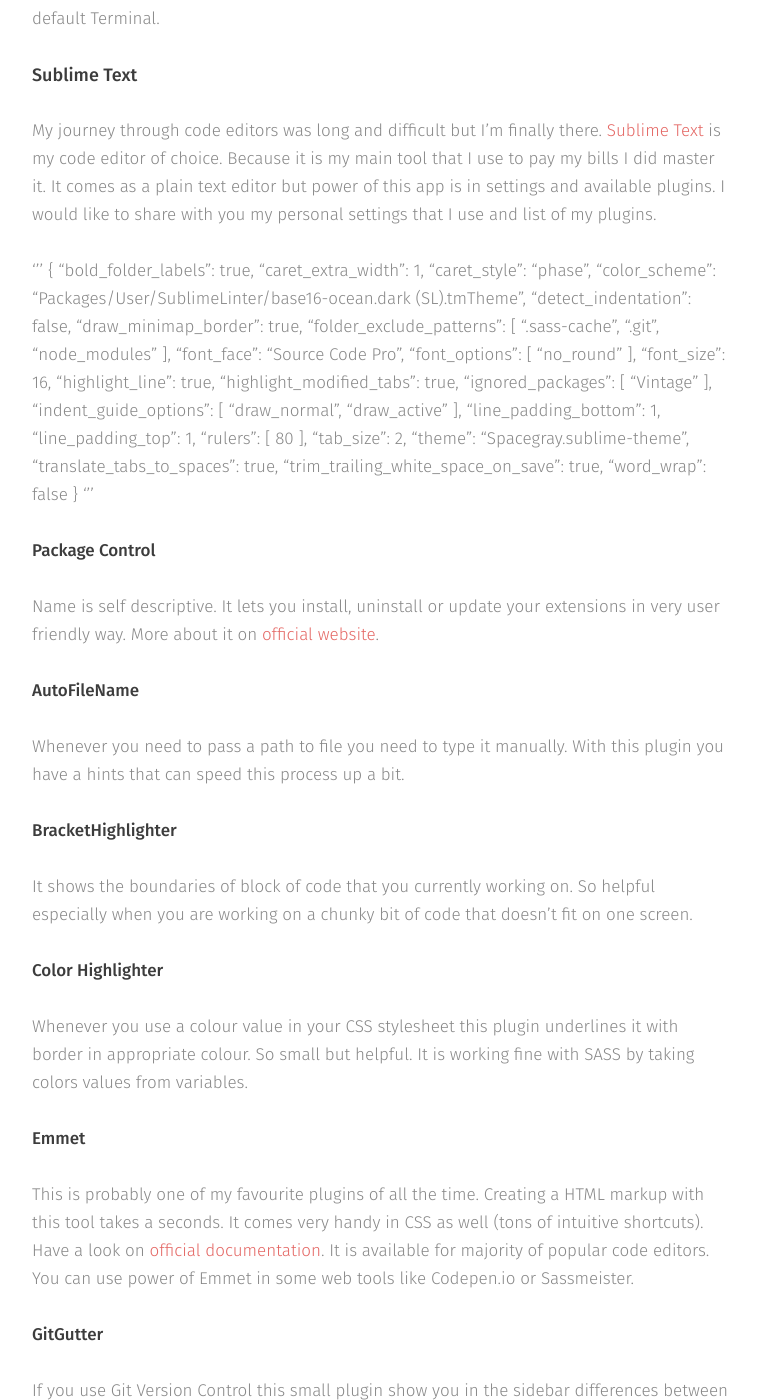
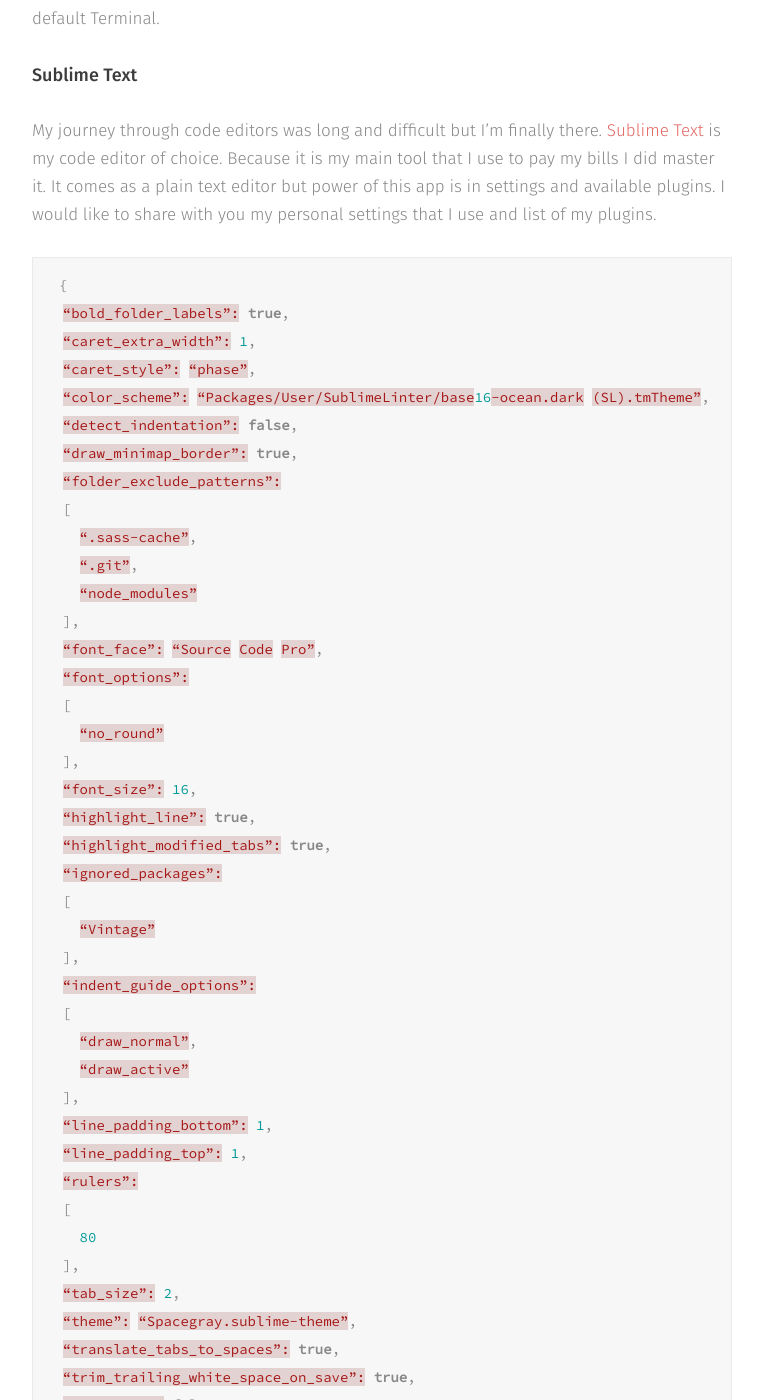
Before and after one commit to kimruddock/pawelgrzybek.github.io, a Jekyll site: the page built from _posts/2015-03-26-my-web-development-setup.md, in a window 1280 px wide and 1400 px high, scrolled down 1647 px. Shown: the whole window, without its empty margins (258-1021 px from the left). Built offline with Jekyll 4.4.1, drawn with Linux system fonts in a browser that asks for light colours; Markdown is read by kramdown in place of the engine named in the settings; comment, search, counter and statistics services are not loaded.

Commit message:
Fixed sublime settings highlighting in post

```diff
--- a/_posts/2015-03-26-my-web-development-setup.md
+++ b/_posts/2015-03-26-my-web-development-setup.md
@@ -39,7 +39,7 @@
 
 My journey through code editors was long and difficult but I’m finally there. [Sublime Text](http://www.sublimetext.com/3) is my code editor of choice. Because it is my main tool that I use to pay my bills I did master it. It comes as a plain text editor but power of this app is in settings and available plugins. I would like to share with you my personal settings that I use and list of my plugins.
 
-‘’’
+{% highlight json %}
 {
   “bold_folder_labels”: true,
   “caret_extra_width”: 1,
@@ -82,7 +82,7 @@
   “trim_trailing_white_space_on_save”: true,
   “word_wrap”: false
 }
-‘’’
+{% endhighlight %}
 
 #### Package Control
 
```
